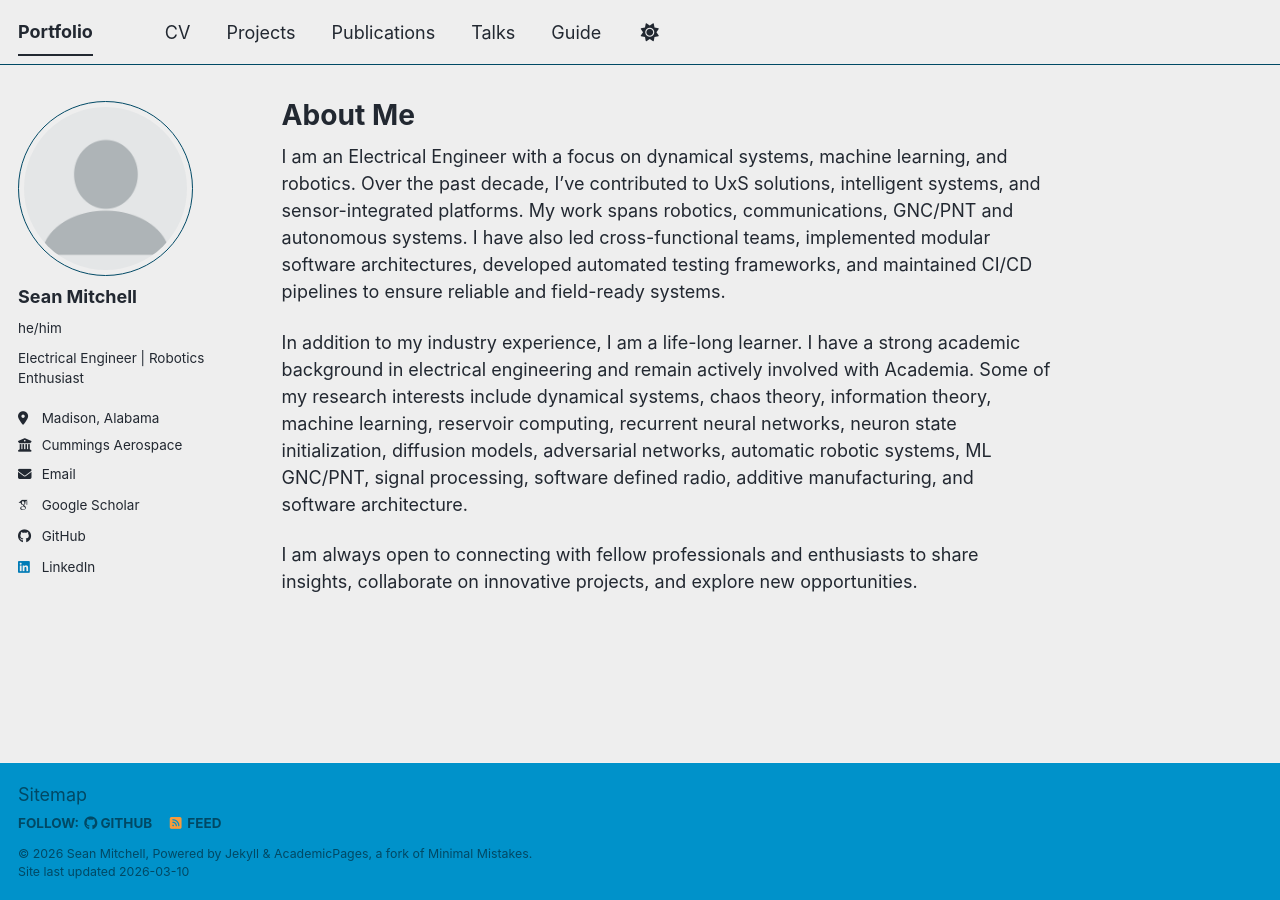
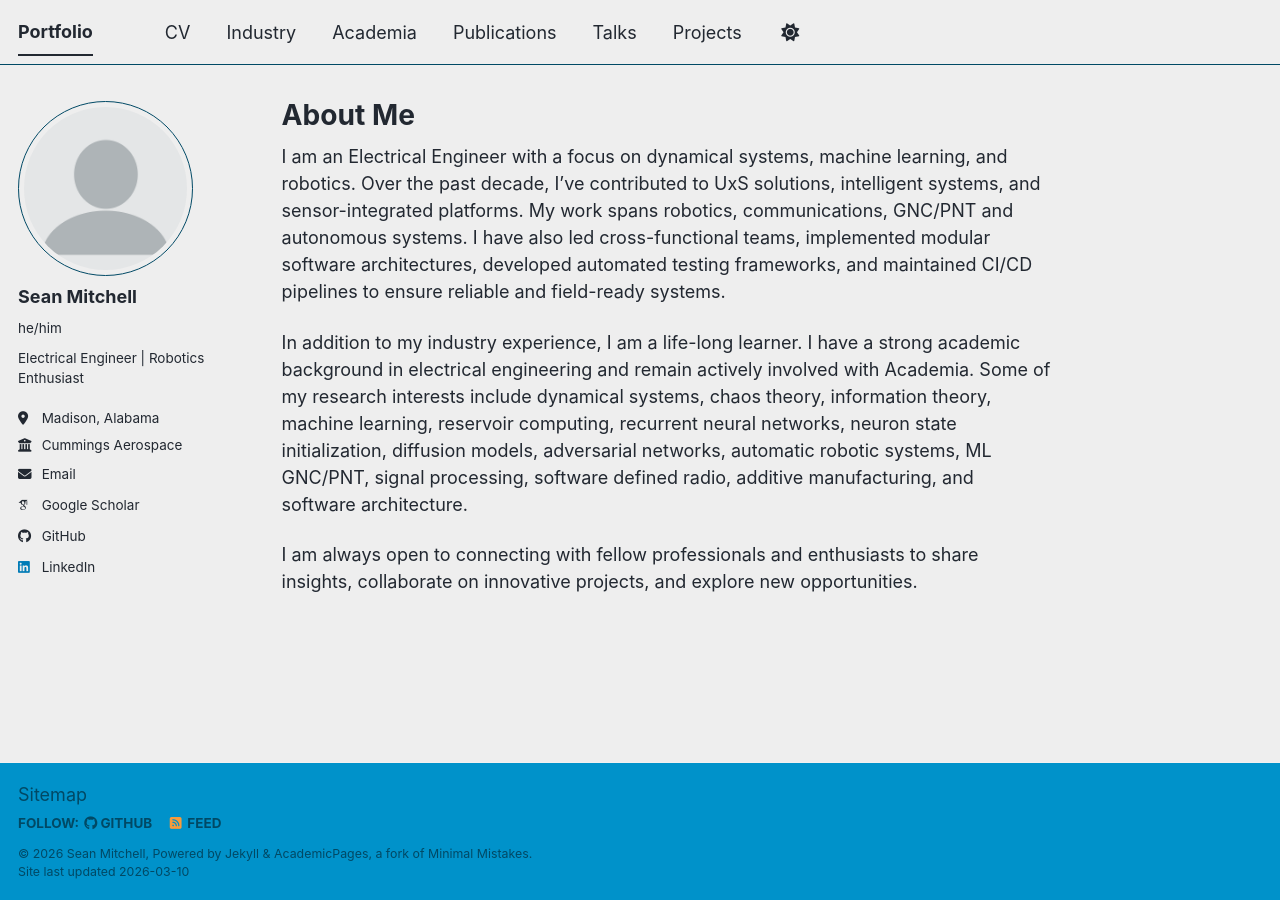
Before and after one commit to sean-r-mitchell/portfolio, a Jekyll site: the page built from _pages/about.md, in a window 1280 px wide. Built offline with Jekyll 4.4.1, drawn with Linux system fonts in a browser that asks for light colours; some web fonts are replaced; a script bundle is joined from its source files by our own code; library files that are not in the unit come from our copies.

Commit message:
Update navigation.yml

```diff
--- a/_data/navigation.yml
+++ b/_data/navigation.yml
@@ -11,14 +11,20 @@ main:
   - title: "CV"
     url: /cv/
 
-  - title: "Projects"
-    url: /portfolio/
+  - title: "Industry"
+    url: /industry/
+
+  - title: "Academia"
+    url: /academia"
 
   - title: "Publications"
     url: /publications/
 
   - title: "Talks"
     url: /talks/
+
+  - title: "Projects"
+    url: /portfolio/
 
   #- title: "Teaching"
   #  url: /teaching/
@@ -29,5 +35,5 @@ main:
   # - title: "CV"
   #   url: /cv-json/
 
-  - title: "Guide"
-    url: /markdown/
+  #- title: "Guide"
+  #  url: /markdown/
```
